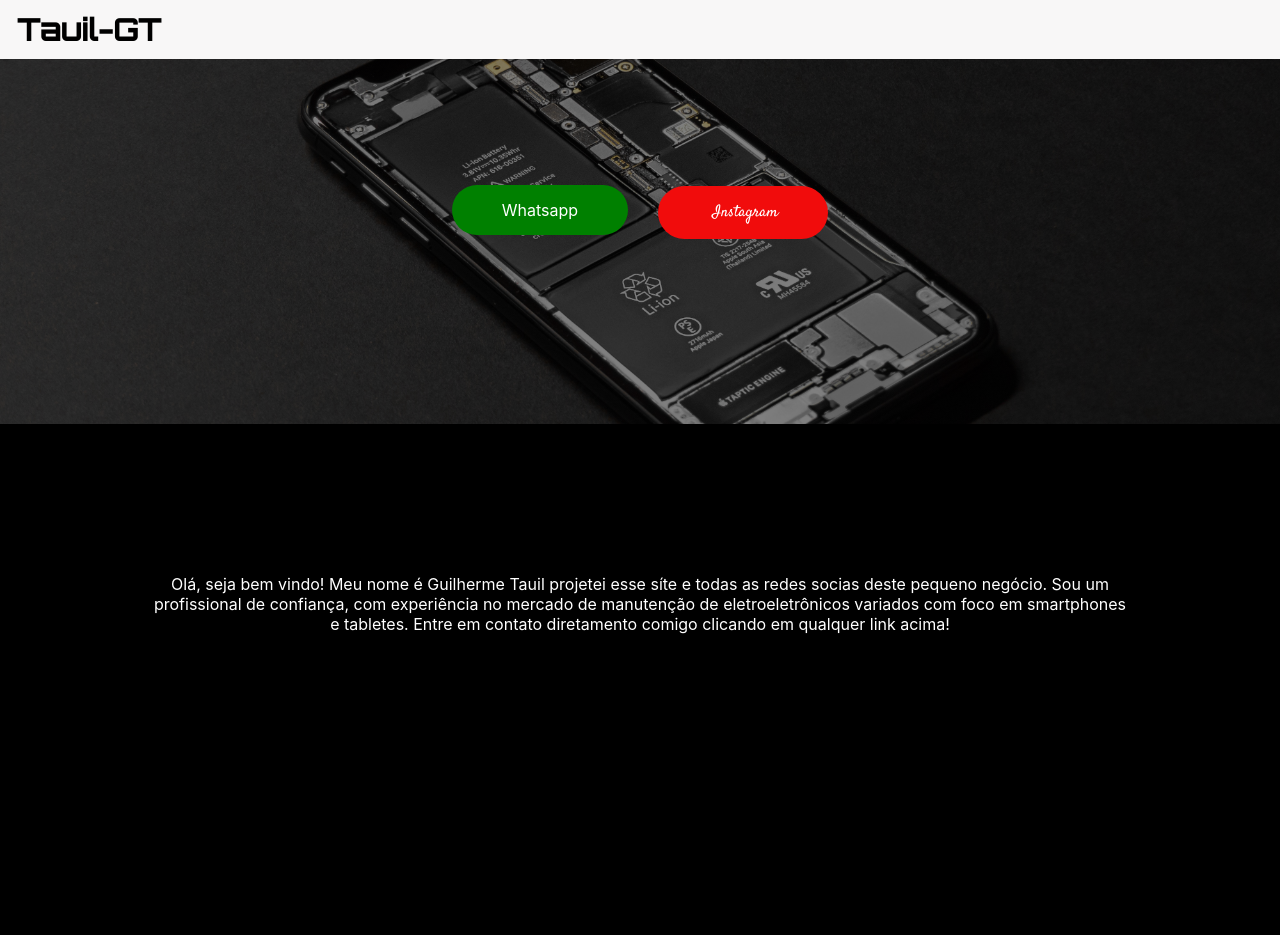
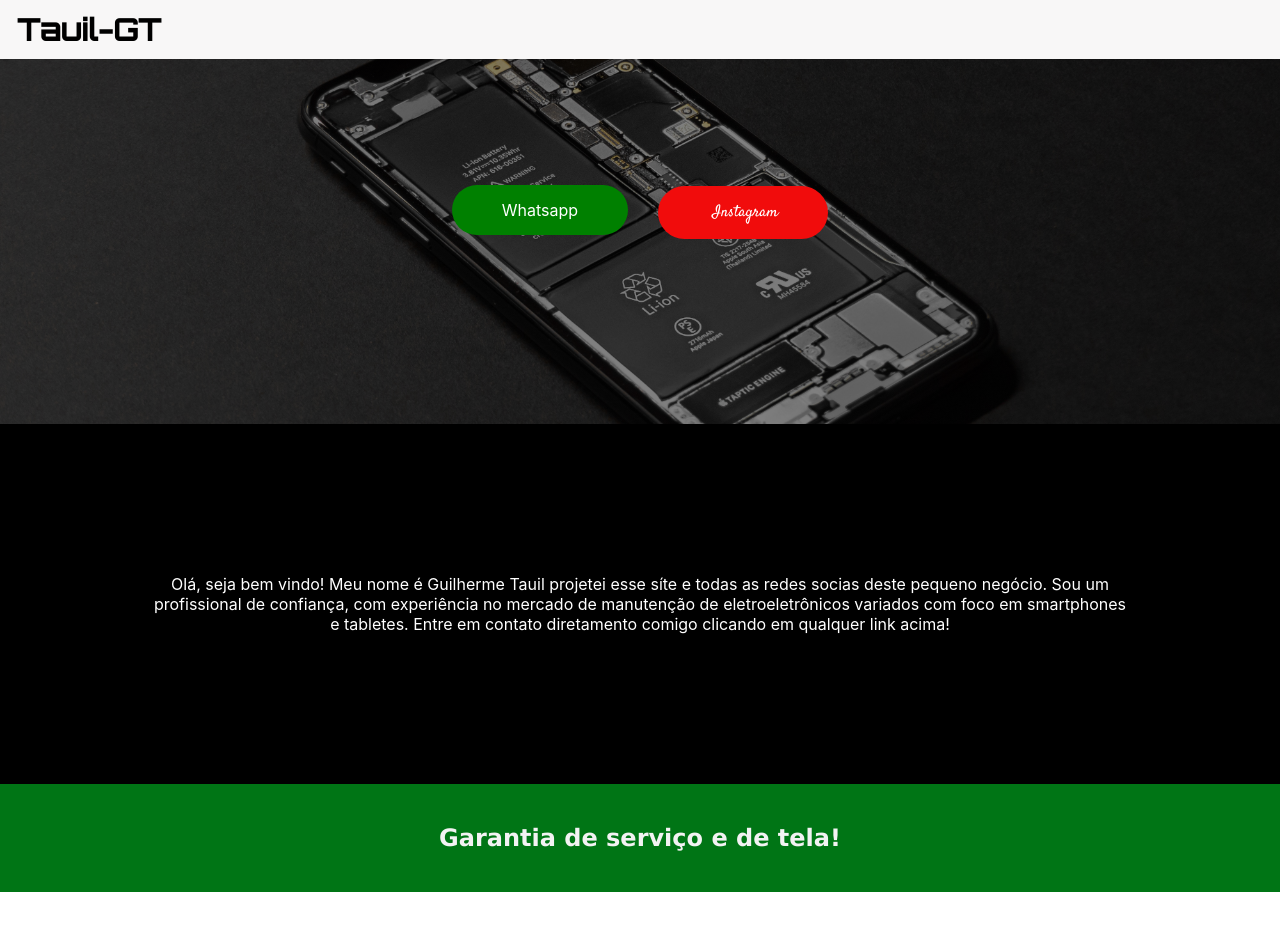
Before and after one commit to GuilhermeTauil/GT_cells, a Next.js app: page / in a window 1280 px wide. Shown: the top 935 px of the page. After the commit the page ends 892 px from the top, so only its background shows below. Built offline with nearby package versions, Linux system fonts and the light colour scheme.

Commit message:
add new section

```diff
--- /dev/null
+++ b/components/footer.js
@@ -0,0 +1,9 @@
+import styles from "../styles/footer.module.css"
+
+export default function footer(){
+    return(
+        <div className={styles.main}>
+            <h2>Garantia de serviço e de tela!</h2>
+        </div>
+    )
+}
--- a/pages/index.js
+++ b/pages/index.js
@@ -3,7 +3,7 @@ import styles from '../styles/Home.module.css'
 import Header from '../components/header'
 import Content from '../components/content'
 import Content2 from '../components/content2'
-
+import Footer from '../components/footer'
 
 export default function Home() {
   return (
@@ -14,8 +14,7 @@ export default function Home() {
       <Header/>
       <Content/>
       <Content2/>
-      <Content2/>
-
+      <Footer/>
     </div>
   )
 }
--- /dev/null
+++ b/styles/footer.module.css
@@ -0,0 +1,27 @@
+.main {
+    margin: 0px;
+    text-align: center;
+    color: white;
+}
+
+.main h2{
+    color:rgb(243, 243, 243);
+    padding: 40px;
+    text-align: center;
+    margin: 0px;
+    animation-duration:3s;
+    animation-name: example;
+    animation-iteration-count: infinite;
+}
+@keyframes example {
+    0%   {background-color: red; font-family: cursive;}
+    25%  {background-color: yellow; font-family: fantasy;}
+    50%  {background-color: blue; font-family:Rajdhani;}
+    100% {background-color: green; font-family: Verdana, Geneva, Tahoma, sans-serif;}
+  }
+
+@media (max-width: 600px){
+    .main h2 {
+        font-size: 10px;
+    }
+}
--- a/styles/globals.css
+++ b/styles/globals.css
@@ -1,4 +1,5 @@
 @import url('https://fonts.googleapis.com/css2?family=Orbitron:wght@500&display=swap');
+@import url('https://fonts.googleapis.com/css2?family=Satisfy&display=swap');
 @import url('https://fonts.googleapis.com/css2?family=Satisfy&display=swap');
 html,
 body {
```
Also changed, not shown: public/preenchimnento.jpg (added).
